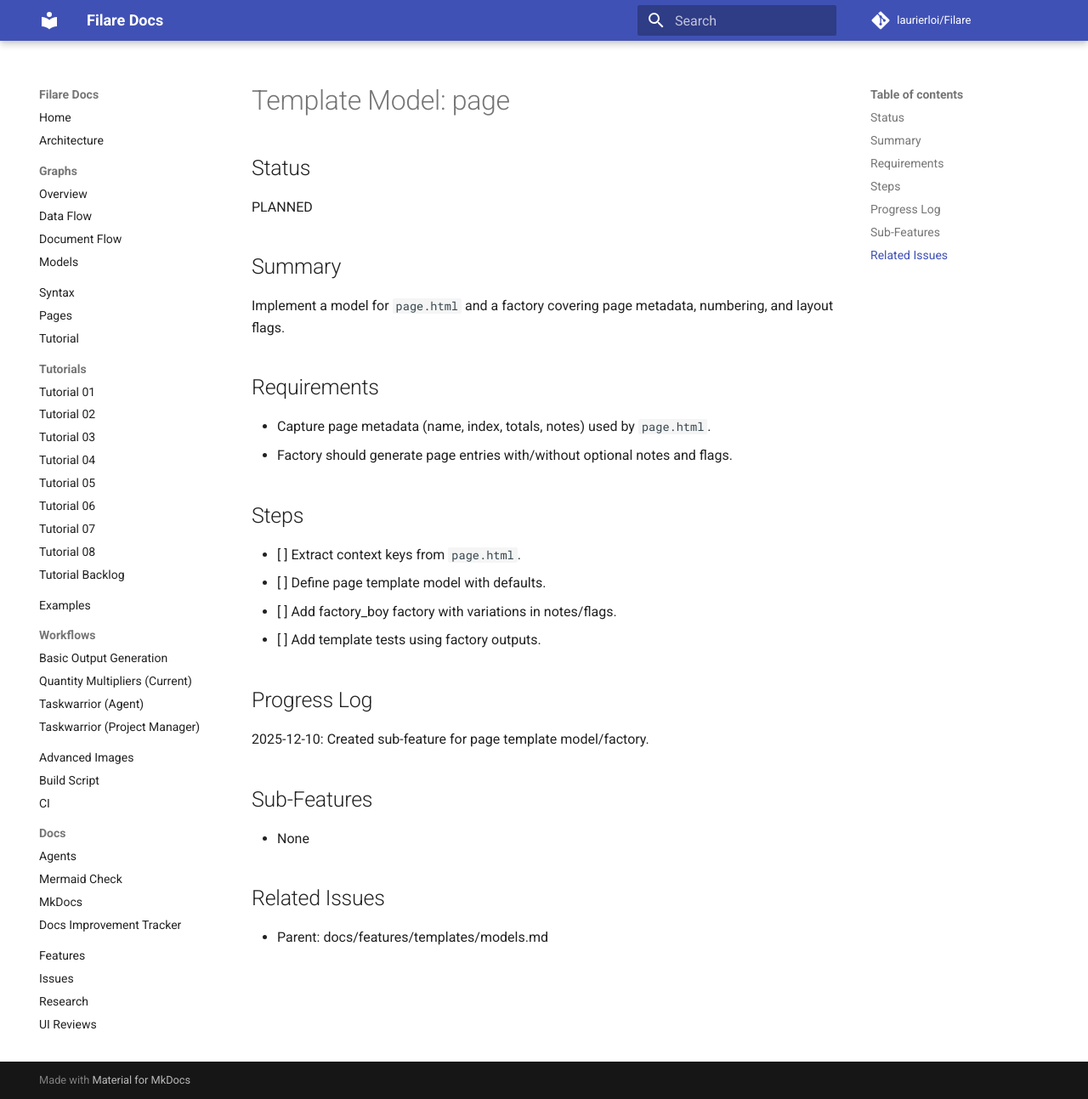
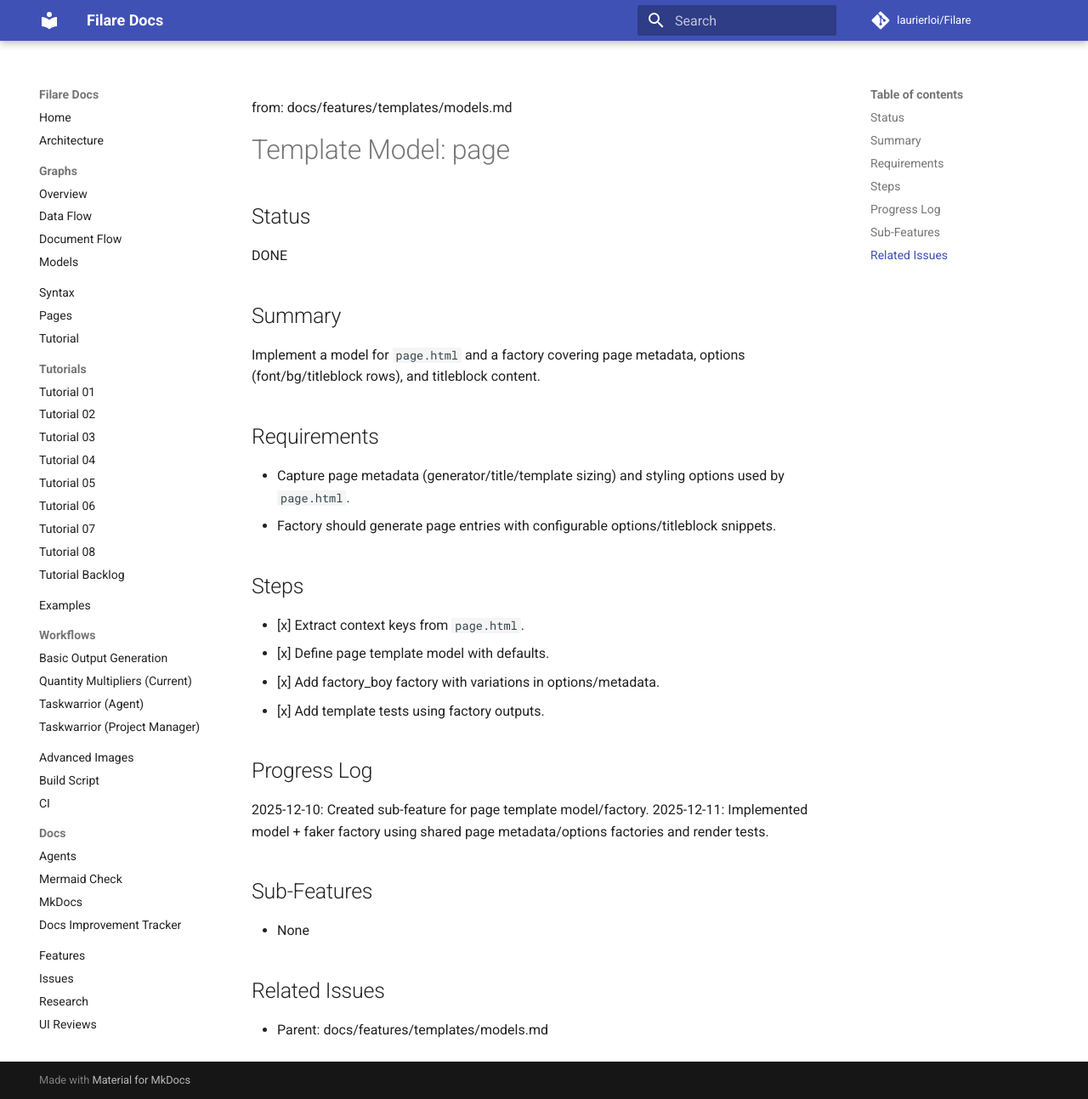
Before and after one commit to laurierloi/filare, an MkDocs documentation site: the page built from docs/features/templates/page_model.md, in a window 1280 px wide and 1293 px high. Shown: the whole window at 85% size. Built offline with MkDocs 1.6.1 and Material for MkDocs 9.7.7, drawn with Linux system fonts in a browser that asks for light colours; comment, search, counter and statistics services are not loaded.

Commit message:
feat: expand page template options tests and titleblock rendering

```diff
--- a/docs/features/templates/page_model.md
+++ b/docs/features/templates/page_model.md
@@ -1,25 +1,35 @@
+uid: FEAT-RENDER-0007
+status: DONE
+priority: medium
+owner_role: FEATURE
+estimate: 1d
+dependencies: []
+risk: medium
+milestone: templates-models
+
 from: docs/features/templates/models.md
 
 # Template Model: page
 
 ## Status
-PLANNED
+DONE
 
 ## Summary
-Implement a model for `page.html` and a factory covering page metadata, numbering, and layout flags.
+Implement a model for `page.html` and a factory covering page metadata, options (font/bg/titleblock rows), and titleblock content.
 
 ## Requirements
-- Capture page metadata (name, index, totals, notes) used by `page.html`.
-- Factory should generate page entries with/without optional notes and flags.
+- Capture page metadata (generator/title/template sizing) and styling options used by `page.html`.
+- Factory should generate page entries with configurable options/titleblock snippets.
 
 ## Steps
-- [ ] Extract context keys from `page.html`.
-- [ ] Define page template model with defaults.
-- [ ] Add factory_boy factory with variations in notes/flags.
-- [ ] Add template tests using factory outputs.
+- [x] Extract context keys from `page.html`.
+- [x] Define page template model with defaults.
+- [x] Add factory_boy factory with variations in options/metadata.
+- [x] Add template tests using factory outputs.
 
 ## Progress Log
 2025-12-10: Created sub-feature for page template model/factory.
+2025-12-11: Implemented model + faker factory using shared page metadata/options factories and render tests.
 
 ## Sub-Features
 - None
```
Also changed, not shown: docs/features/templates/models.md (+1 -0 lines), 3 other files.
